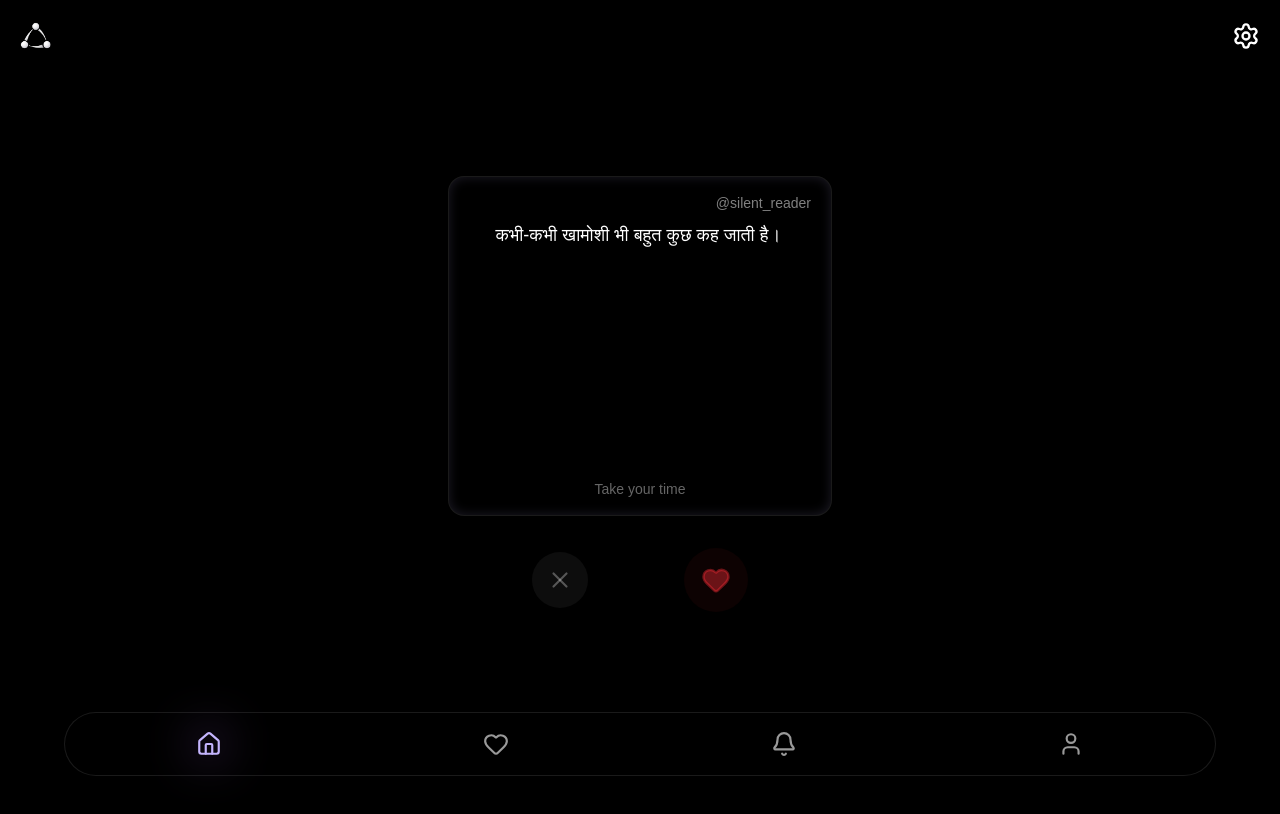
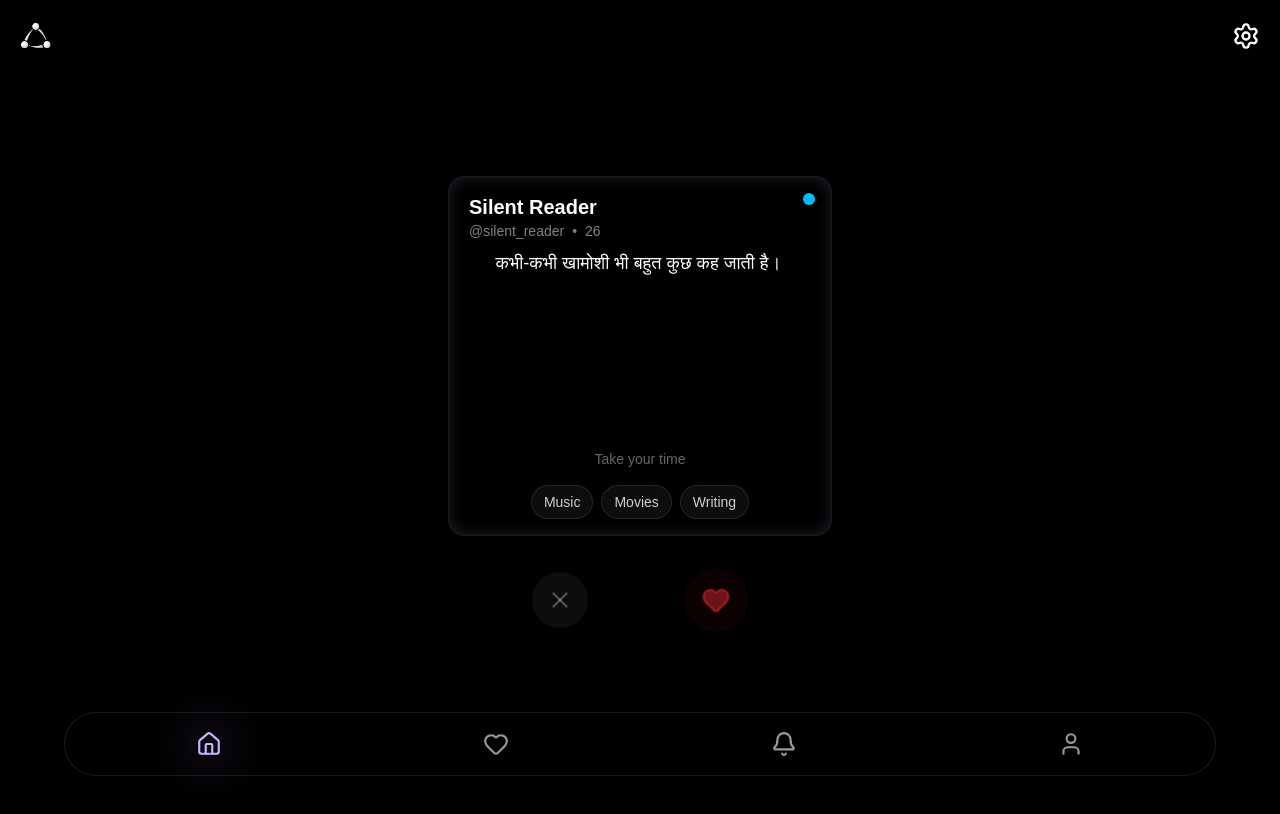
Before and after one commit to Ajsawai2/lafzo, a Next.js app: page / in a window 1280 px wide. Both pictures are taken after a click on the element 640 px from the left and 346 px from the top of the page. Shown: the top 814 px of the page. Built offline with nearby package versions, Linux system fonts and the light colour scheme.

Commit message:
big update

```diff
--- a/components/MessageCard.tsx
+++ b/components/MessageCard.tsx
@@ -2,6 +2,7 @@
 
 import { Heart, X } from "lucide-react"
 import { useEffect, useState } from "react"
+import { motion, AnimatePresence } from "framer-motion"
 import Lottie from "lottie-react"
 
 import heartAnimation from "@/public/animations/heart.json"
@@ -9,20 +10,23 @@ import skipAnimation from "@/public/animations/skip.json"
 
 const messages = [
   {
-    user: "@silent_reader",
+    name: "Silent Reader",
+    username: "silent_reader",
+    age: 26,
+    gender: "male",
     text: `कभी-कभी खामोशी भी
-बहुत कुछ कह जाती है।`
+बहुत कुछ कह जाती है।`,
+    interests: ["Music", "Movies", "Writing"],
   },
   {
-    user: "@midnight_writer",
+    name: "Midnight Writer",
+    username: "midnight_writer",
+    age: 24,
+    gender: "female",
     text: `मैं भीड़ में रहता हूँ
-लेकिन दिल अकेला है।`
+लेकिन दिल अकेला है।`,
+    interests: ["Travel", "Poetry", "Night walks"],
   },
-  {
-    user: "@lost_poet",
-    text: `लफ़्ज़ कम हैं
-पर एहसास पूरे।`
-  }
 ]
 
 export default function MessageCard() {
@@ -34,7 +38,6 @@ export default function MessageCard() {
 
   const message = messages[index]
 
-  // Reading pause
   useEffect(() => {
     if (!revealed) return
     const t = setTimeout(() => setCanDecide(true), 5000)
@@ -52,26 +55,22 @@ export default function MessageCard() {
   const handleLike = () => {
     if (!canDecide) return
     setPlayLike(true)
-
-    setTimeout(() => {
-      nextCard()
-    }, 900)
+    setTimeout(nextCard, 900)
   }
 
   const handleSkip = () => {
     if (!canDecide) return
     setPlaySkip(true)
-
-    setTimeout(() => {
-      nextCard()
-    }, 700)
+    setTimeout(nextCard, 700)
   }
 
+  const genderColor =
+    message.gender === "female" ? "bg-pink-400" : "bg-sky-400"
+
   return (
-   <div className="h-screen overflow-hidden flex items-start justify-center px-4 pt-10 pb-28 relative">
+    <div className="h-screen flex items-start justify-center px-4 pt-10 pb-28 relative overflow-hidden">
 
-
-      {/* ❤️ LIKE ANIMATION */}
+      {/* LIKE ANIMATION */}
       {playLike && (
         <div className="absolute inset-0 flex items-center justify-center pointer-events-none z-50">
           <div className="w-40 h-40">
@@ -80,7 +79,7 @@ export default function MessageCard() {
         </div>
       )}
 
-      {/* ❌ SKIP ANIMATION */}
+      {/* SKIP ANIMATION */}
       {playSkip && (
         <div className="absolute inset-0 flex items-center justify-center pointer-events-none z-50">
           <div className="w-32 h-32 opacity-70">
@@ -89,32 +88,52 @@ export default function MessageCard() {
         </div>
       )}
 
-      <div className="w-full max-w-sm flex flex-col items-center gap-8">
-
+      <AnimatePresence mode="wait">
+        <motion.div
+          key={index}
+          initial={{ opacity: 0, y: 30, scale: 0.96 }}
+          animate={{ opacity: 1, y: 0, scale: 1 }}
+          exit={{ opacity: 0, y: -20, scale: 0.96 }}
+          transition={{ duration: 0.4, ease: "easeOut" }}
+          className="w-full max-w-sm flex flex-col items-center gap-8"
+        >
           {/* CARD */}
           <div
             onClick={() => !revealed && setRevealed(true)}
-          className={`
-            w-full h-[340px]
+            className="
+              relative
+              w-full h-[360px]
               rounded-2xl
               bg-black/70
               backdrop-blur-xl
               border border-white/10
-            shadow-[inset_0_0_12px_rgba(196,181,253,0.15)]
+              shadow-[inset_0_0_14px_rgba(196,181,253,0.18)]
               px-5 py-4
               flex flex-col
-            transition
-            ${!revealed ? "cursor-pointer" : ""}
-          `}
+              cursor-pointer
+            "
           >
-          <div className="text-right text-sm text-white/50 mb-2">
-            {message.user}
+            {/* GENDER DOT */}
+            <div
+              className={`absolute top-4 right-4 w-3 h-3 rounded-full ${genderColor}`}
+            />
+
+            {/* HEADER */}
+            <div className="mb-2">
+              <div className="text-xl font-semibold text-white">
+                {message.name}
+              </div>
+              <div className="text-sm text-white/50 flex gap-2">
+                <span>@{message.username}</span>
+                <span>•</span>
+                <span>{message.age}</span>
+              </div>
             </div>
 
+            {/* MESSAGE */}
             <div
               className={`
-              flex-1 overflow-y-auto
-              text-lg leading-relaxed text-center pr-1
+                flex-1 overflow-y-auto text-lg leading-relaxed text-center pr-1
                 transition-all duration-500
                 ${
                   revealed
@@ -127,14 +146,32 @@ export default function MessageCard() {
             </div>
 
             {!revealed && (
-            <div className="mt-4 text-center text-sm text-white/40">
+              <div className="mt-3 text-center text-sm text-white/40">
                 Tap to read
               </div>
             )}
 
             {revealed && !canDecide && (
-            <div className="mt-4 text-center text-sm text-white/40">
+              <div className="mt-3 text-center text-sm text-white/40">
                 Take your time
+              </div>
+            )}
+
+            {/* INTERESTS */}
+            {revealed && (
+              <div className="mt-4 flex flex-wrap justify-center gap-2">
+                {message.interests.map((item) => (
+                  <span
+                    key={item}
+                    className="
+                      px-3 py-1.5 rounded-full
+                      bg-white/5 border border-white/10
+                      text-sm text-white/80
+                    "
+                  >
+                    {item}
+                  </span>
+                ))}
               </div>
             )}
           </div>
@@ -145,8 +182,7 @@ export default function MessageCard() {
               disabled={!canDecide}
               onClick={handleSkip}
               className={`
-              w-14 h-14 rounded-full
-              flex items-center justify-center
+                w-14 h-14 rounded-full flex items-center justify-center
                 transition
                 ${
                   canDecide
@@ -162,8 +198,7 @@ export default function MessageCard() {
               disabled={!canDecide}
               onClick={handleLike}
               className={`
-              w-16 h-16 rounded-full
-              flex items-center justify-center
+                w-16 h-16 rounded-full flex items-center justify-center
                 transition
                 ${
                   canDecide
@@ -175,8 +210,8 @@ export default function MessageCard() {
               <Heart size={30} fill="currentColor" />
             </button>
           </div>
-
-      </div>
+        </motion.div>
+      </AnimatePresence>
     </div>
   )
 }
--- a/package.json
+++ b/package.json
@@ -9,6 +9,7 @@
     "lint": "eslint"
   },
   "dependencies": {
+    "framer-motion": "^12.23.26",
     "lottie-react": "^2.4.1",
     "lucide-react": "^0.562.0",
     "next": "16.1.1",
```
Also changed, not shown: 1 other file (tests, documents, lock files or other folders). Lines whose indentation alone changed are shown as unchanged.
